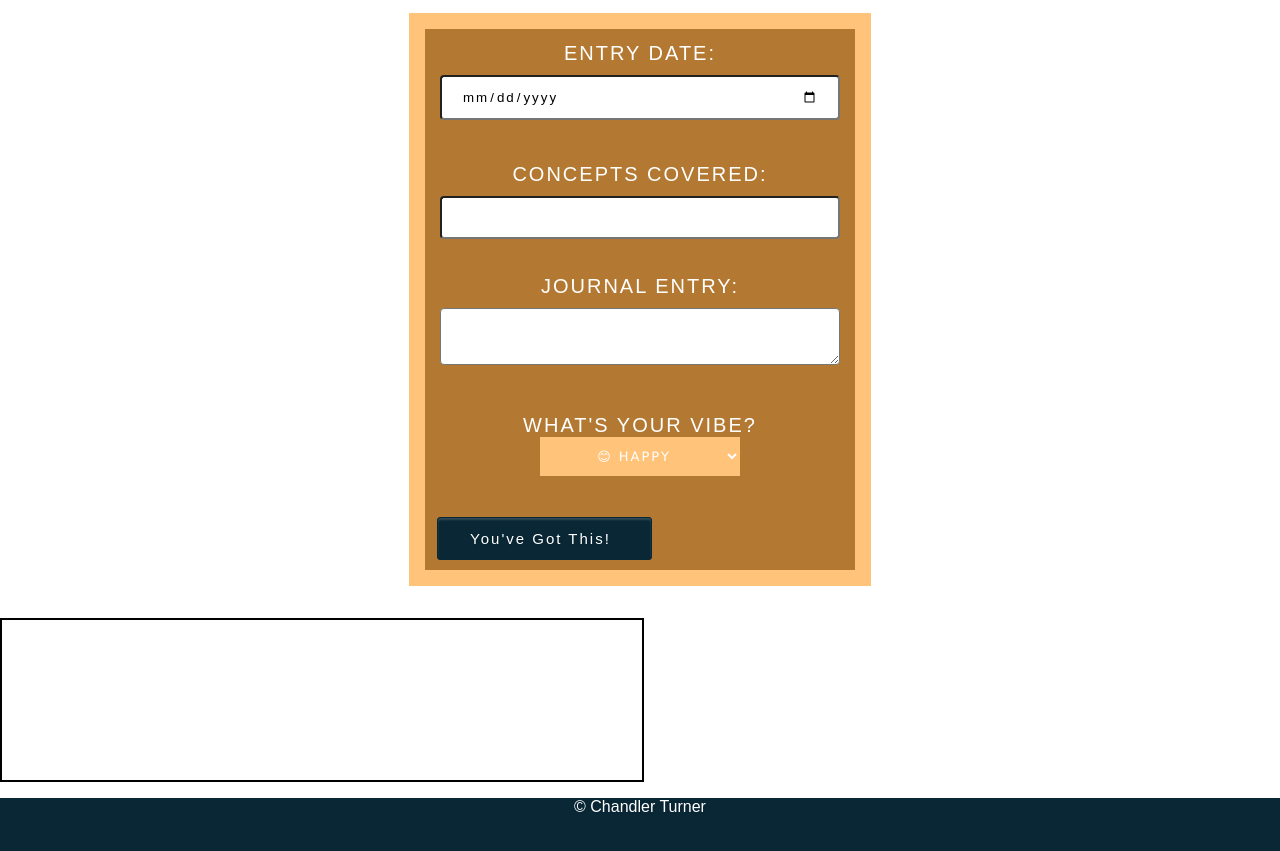
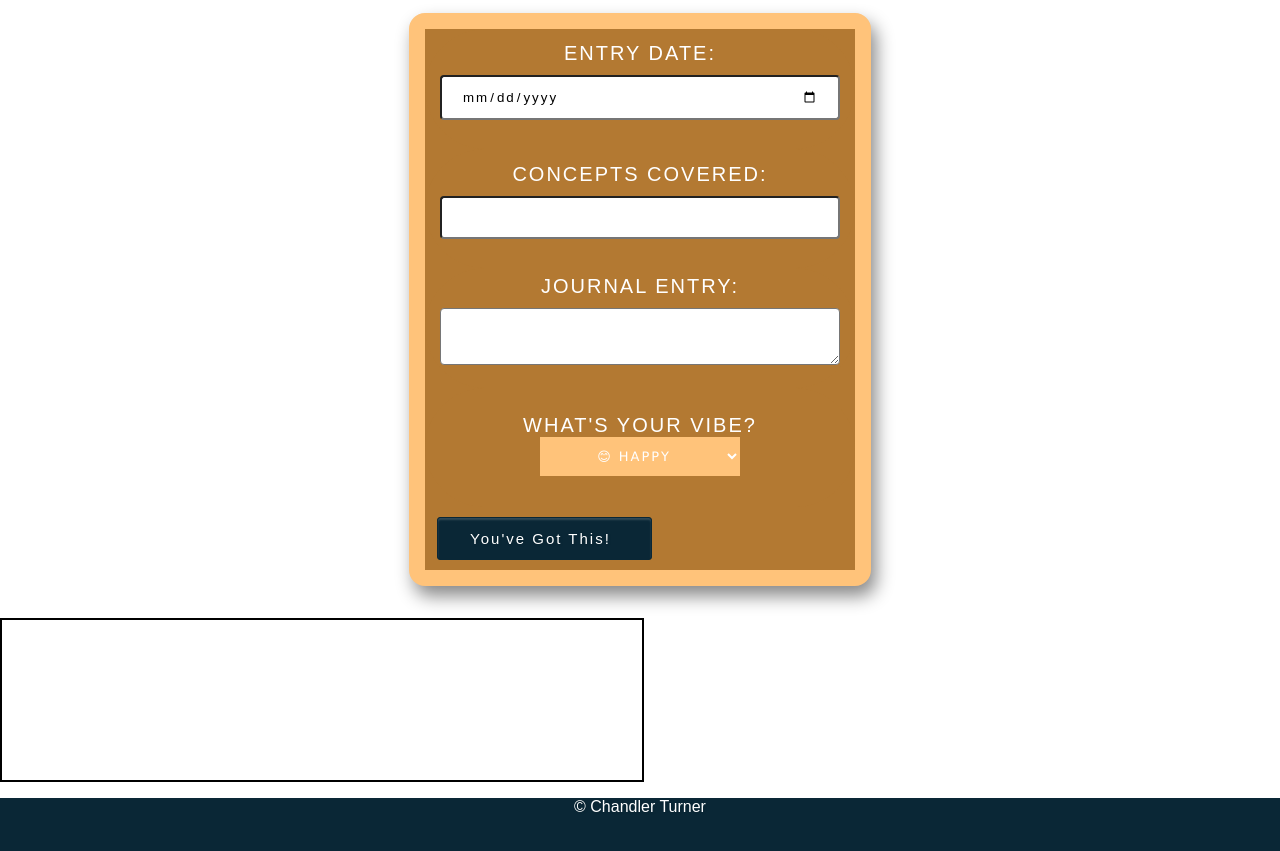
Before and after one commit to jchandlerturner/daily-journal, a plain HTML site: page src/index.html in a window 1280 px wide. Shown: the part 83-934 px from the top of the page. Drawn offline with Linux system fonts and the light colour scheme; no server answers; a web font is replaced by a local one.

Commit message:
Updated CSS to give box-shadow

```diff
--- a/src/styles/journal.css
+++ b/src/styles/journal.css
@@ -13,6 +13,7 @@ fieldset {
     font-size: 20px;
     letter-spacing: 2px;
     text-transform: uppercase;
+    border-radius: 3em;
 }
 
 
@@ -45,6 +46,8 @@ form {
     border-style: solid;
     margin-top: 1em;
     background-color: #B37932;
+    border-radius: 1em;
+    box-shadow: 5px 10px 18px #888888;
 }
 
 label {
```
